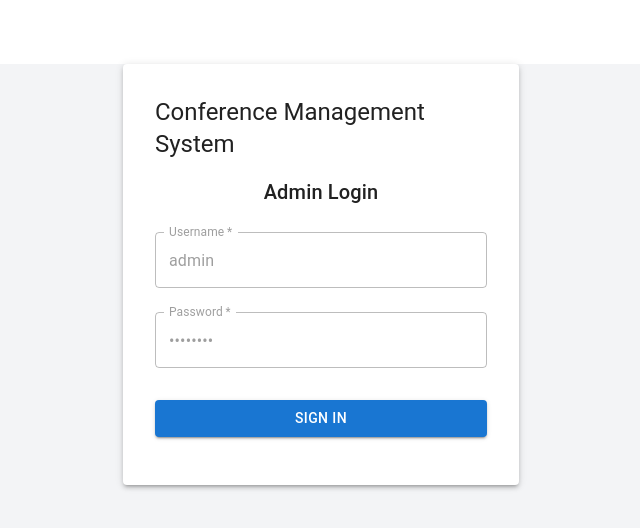
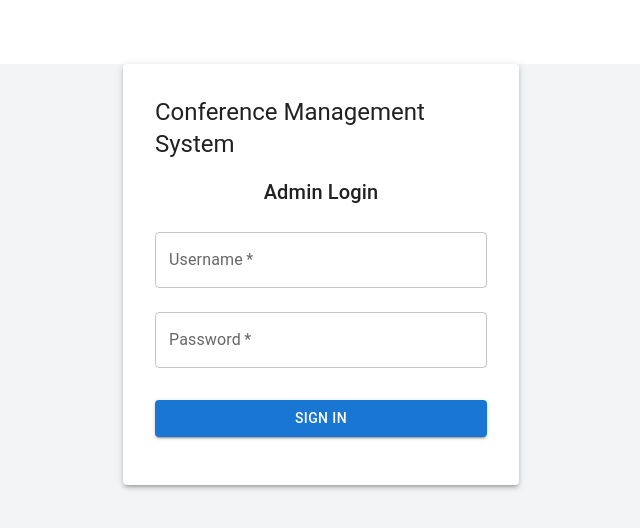
Before and after one commit to HusamAbadi/ConfManSys-WebApp, a React (Create React App) app: page /login in a window 1280 px wide. Shown: the top 528 px of the page, without its empty margins (319-959 px from the left). Built offline with nearby package versions, Linux system fonts and the light colour scheme; no server answers.

Commit message:
admin credentials are editable

```diff
--- a/src/pages/Login.js
+++ b/src/pages/Login.js
@@ -13,12 +13,12 @@ import {
 
 const Login = () => {
   const [error, setError] = useState('');
+  const [username, setUsername] = useState('');
+  const [password, setPassword] = useState('');
   const navigate = useNavigate();
 
   const handleLogin = async (e) => {
     e.preventDefault();
-    const username = 'admin';
-    const password = 'admin123';
 
     try {
       // Convert username to email format as Firebase requires email
@@ -66,8 +66,8 @@ const Login = () => {
               label="Username"
               name="username"
               autoComplete="username"
-              value="admin"
-              disabled
+              value={username}
+              onChange={(e) => setUsername(e.target.value)}
             />
             <TextField
               margin="normal"
@@ -78,8 +78,8 @@ const Login = () => {
               type="password"
               id="password"
               autoComplete="current-password"
-              value="admin123"
-              disabled
+              value={password}
+              onChange={(e) => setPassword(e.target.value)}
             />
             {error && (
               <Typography color="error" sx={{ mt: 1 }}>
```
